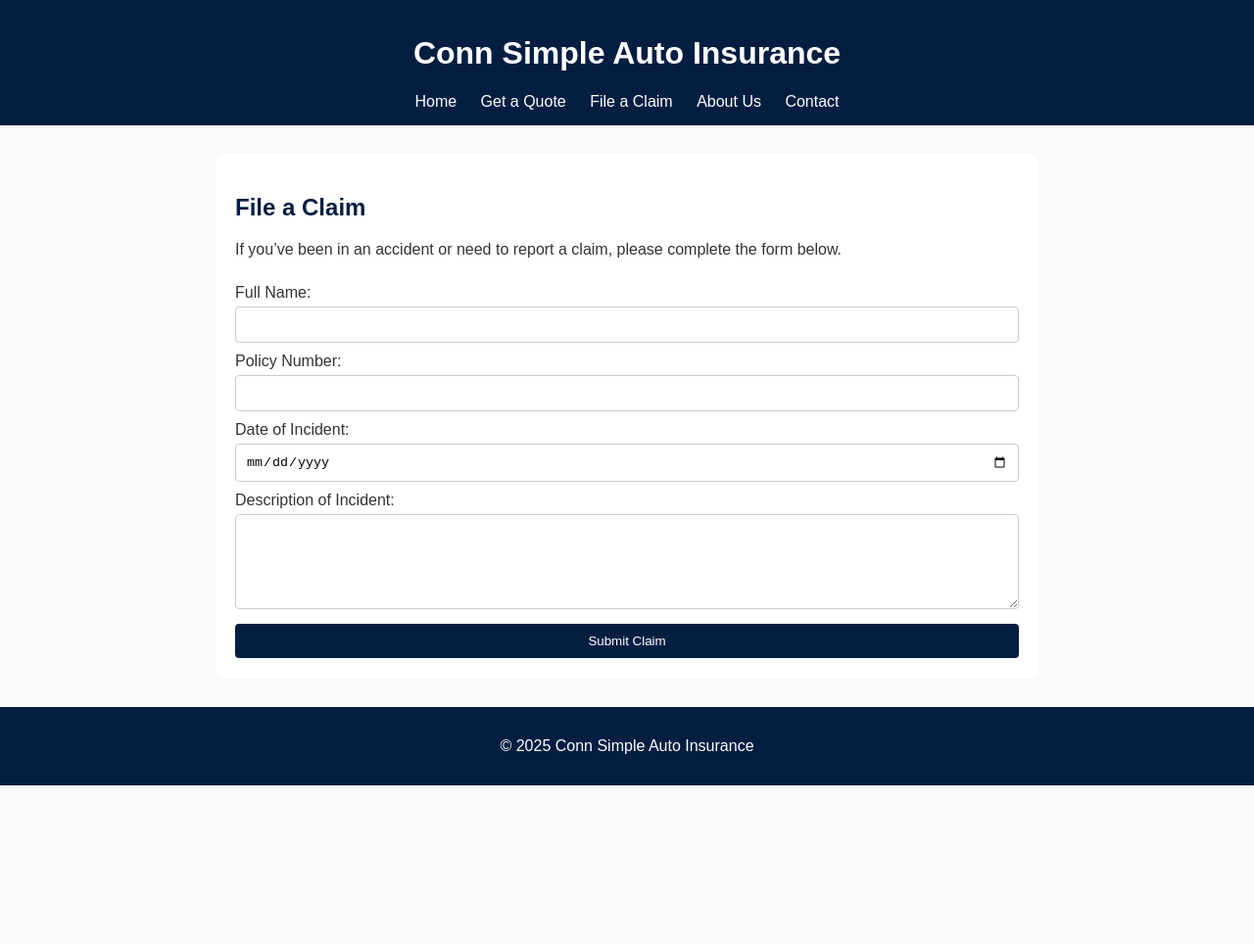
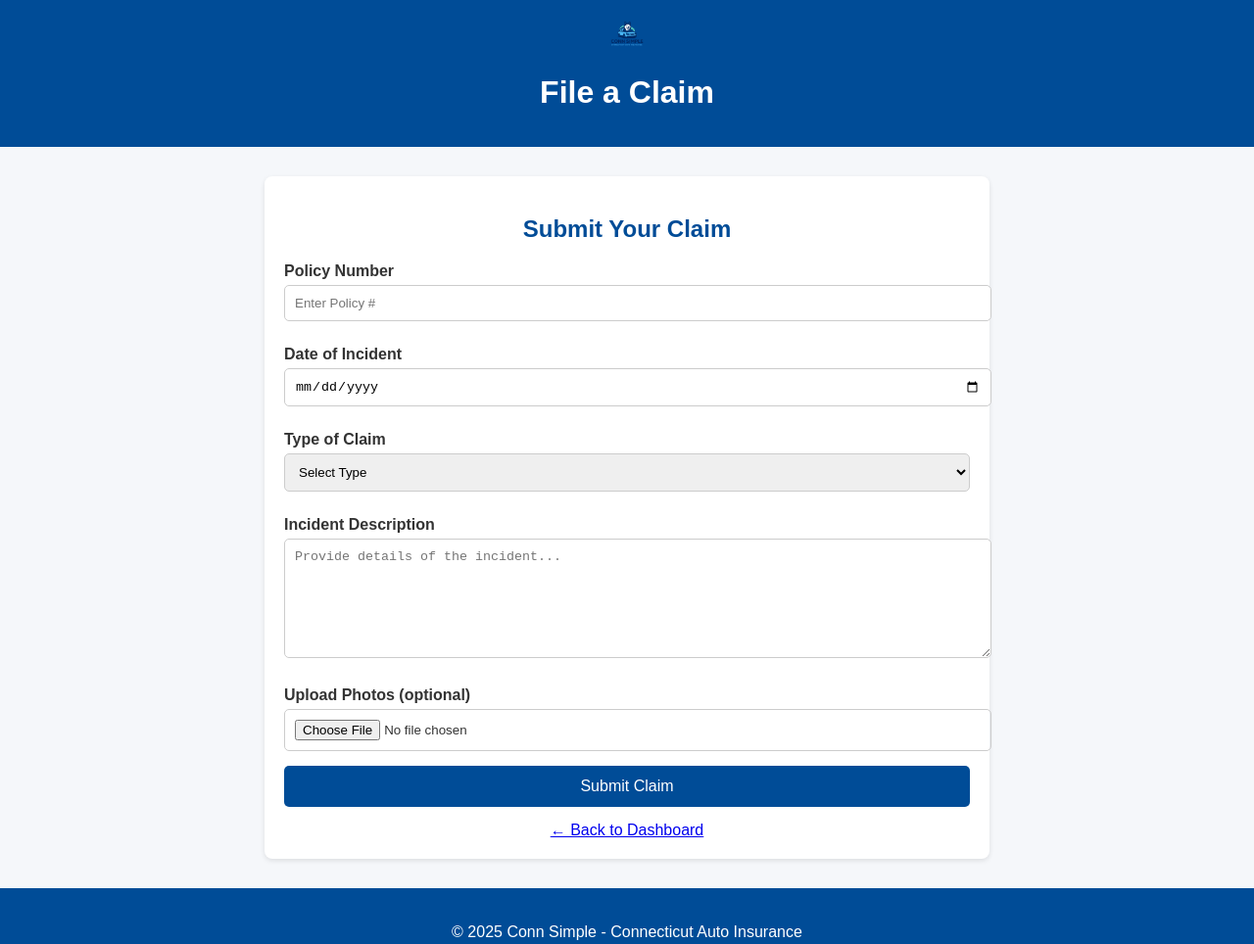
Before and after one commit to connsimple/auto-insurance-site, a plain HTML site: page claims.html in a window 1280 px wide. Shown: the whole page at 98% size. Before the commit the page ends 802 px from the top, so only its background shows below. Drawn offline with Linux system fonts and the light colour scheme.

Commit message:
Update claims.html

```diff
--- a/claims.html
+++ b/claims.html
@@ -3,56 +3,131 @@
 <head>
   <meta charset="UTF-8">
   <meta name="viewport" content="width=device-width, initial-scale=1.0">
-  <title>File a Claim - Conn Simple Auto Insurance</title>
+  <title>File a Claim - Conn Simple</title>
+  <link rel="stylesheet" href="style.css">
   <style>
-    body { font-family: Arial, sans-serif; margin: 0; padding: 0; background: #f8f9fa; color: #333; }
-    header { background: #041E42; color: #fff; padding: 15px; text-align: center; }
-    nav a { margin: 0 10px; color: #fff; text-decoration: none; }
-    .container { max-width: 800px; margin: 30px auto; background: #fff; padding: 20px; border-radius: 8px; }
-    h2 { color: #041E42; }
-    form { display: flex; flex-direction: column; }
-    label { margin-top: 10px; }
-    input, textarea { padding: 10px; margin-top: 5px; border: 1px solid #ccc; border-radius: 4px; }
-    button { margin-top: 15px; padding: 10px; background: #041E42; color: #fff; border: none; border-radius: 4px; cursor: pointer; }
-    button:hover { background: #062a5c; }
-    footer { background: #041E42; color: #fff; text-align: center; padding: 15px; margin-top: 30px; }
+    body {
+      font-family: Arial, sans-serif;
+      margin: 0;
+      padding: 0;
+      background: #f5f7fa;
+      color: #333;
+    }
+
+    header {
+      background: #004c97;
+      color: white;
+      padding: 15px;
+      text-align: center;
+    }
+
+    header img {
+      height: 40px;
+      vertical-align: middle;
+    }
+
+    .claims-container {
+      max-width: 700px;
+      margin: 30px auto;
+      background: #fff;
+      padding: 20px;
+      border-radius: 8px;
+      box-shadow: 0 2px 5px rgba(0,0,0,0.1);
+    }
+
+    h2 {
+      text-align: center;
+      margin-bottom: 20px;
+      color: #004c97;
+    }
+
+    form label {
+      display: block;
+      margin: 10px 0 5px;
+      font-weight: bold;
+    }
+
+    form input, form select, form textarea {
+      width: 100%;
+      padding: 10px;
+      margin-bottom: 15px;
+      border: 1px solid #ccc;
+      border-radius: 5px;
+    }
+
+    textarea {
+      resize: vertical;
+      min-height: 100px;
+    }
+
+    button {
+      background: #004c97;
+      color: white;
+      padding: 12px;
+      border: none;
+      border-radius: 5px;
+      cursor: pointer;
+      width: 100%;
+      font-size: 16px;
+    }
+
+    button:hover {
+      background: #003a73;
+    }
+
+    .back-link {
+      display: block;
+      margin-top: 15px;
+      text-align: center;
+    }
+
+    footer {
+      text-align: center;
+      padding: 20px;
+      background: #004c97;
+      color: white;
+      margin-top: 30px;
+    }
   </style>
 </head>
 <body>
   <header>
-    <h1>Conn Simple Auto Insurance</h1>
-    <nav>
-      <a href="index.html">Home</a>
-      <a href="quote.html">Get a Quote</a>
-      <a href="claims.html">File a Claim</a>
-      <a href="about.html">About Us</a>
-      <a href="contact.html">Contact</a>
-    </nav>
+    <img src="logo.png" alt="Conn Simple Logo">
+    <h1>File a Claim</h1>
   </header>
 
-  <div class="container">
-    <h2>File a Claim</h2>
-    <p>If you’ve been in an accident or need to report a claim, please complete the form below.</p>
+  <div class="claims-container">
+    <h2>Submit Your Claim</h2>
+    <form>
+      <label for="policyNumber">Policy Number</label>
+      <input type="text" id="policyNumber" name="policyNumber" placeholder="Enter Policy #" required>
 
-    <form action="mailto:simpleautocenter@gmail.com" method="post" enctype="text/plain">
-      <label for="name">Full Name:</label>
-      <input type="text" id="name" name="name" required>
+      <label for="incidentDate">Date of Incident</label>
+      <input type="date" id="incidentDate" name="incidentDate" required>
 
-      <label for="policy">Policy Number:</label>
-      <input type="text" id="policy" name="policy" required>
+      <label for="claimType">Type of Claim</label>
+      <select id="claimType" name="claimType" required>
+        <option value="">Select Type</option>
+        <option value="accident">Accident</option>
+        <option value="theft">Theft</option>
+        <option value="damage">Vehicle Damage</option>
+        <option value="injury">Injury</option>
+      </select>
 
-      <label for="date">Date of Incident:</label>
-      <input type="date" id="date" name="date" required>
+      <label for="description">Incident Description</label>
+      <textarea id="description" name="description" placeholder="Provide details of the incident..." required></textarea>
 
-      <label for="description">Description of Incident:</label>
-      <textarea id="description" name="description" rows="5" required></textarea>
+      <label for="upload">Upload Photos (optional)</label>
+      <input type="file" id="upload" name="upload" accept="image/*">
 
       <button type="submit">Submit Claim</button>
     </form>
+
+    <a href="dashboard.html" class="back-link">← Back to Dashboard</a>
   </div>
 
   <footer>
-    <p>&copy; 2025 Conn Simple Auto Insurance</p>
+    <p>&copy; 2025 Conn Simple - Connecticut Auto Insurance</p>
   </footer>
 </body>
 </html>
```
